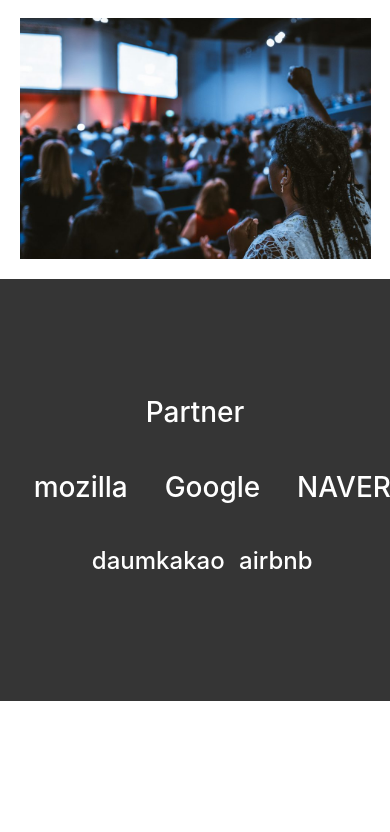
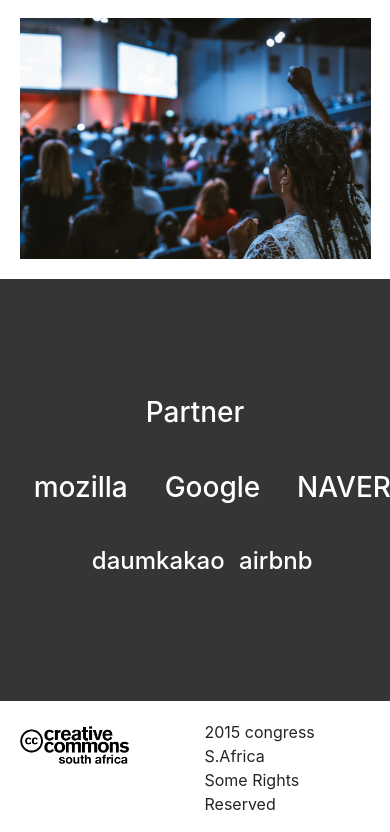
Before and after one commit to Zel-hub7/Capstone-project1, a website: page about.html in a window 390 px wide. Shown: the part 2010-2842 px from the top of the page. Before the commit the page ends 2711 px from the top, so only its background shows below. Drawn offline with nearby package versions, Linux system fonts and the light colour scheme; a web font is replaced by a local one.

Commit message:
Modify files

```diff
--- a/about.html
+++ b/about.html
@@ -133,6 +133,20 @@
 
     </section>
 
+    <footer class="footer">
+        <div class="footer-flex">
+            <img src="Img/footerpic.png" alt="">
+        </div>
+
+        <div class="footer-par">
+            <p>2015 congress S.Africa <br>
+            Some Rights Reserved</p>
+
+        </div>
+
+
+    </footer>
+
 
 </body>
 
--- a/style.css
+++ b/style.css
@@ -205,6 +205,24 @@
   .partners {
     background-color: rgb(53, 53, 53);
   }
+  .footer {
+    display: flex;
+    background-color: white;
+  }
+  .footer-flex {
+    width: 50%;
+    margin-top: 5%;
+    margin-left: 5%;
+  }
+  .footer-flex img {
+    width: 60%;
+
+  }
+  .footer-par {
+    margin-top: 5%;
+    margin-right: 5%;
+  }
+
 }
 /* Desktop version */
 @media screen and (min-width: 769px) {
```
